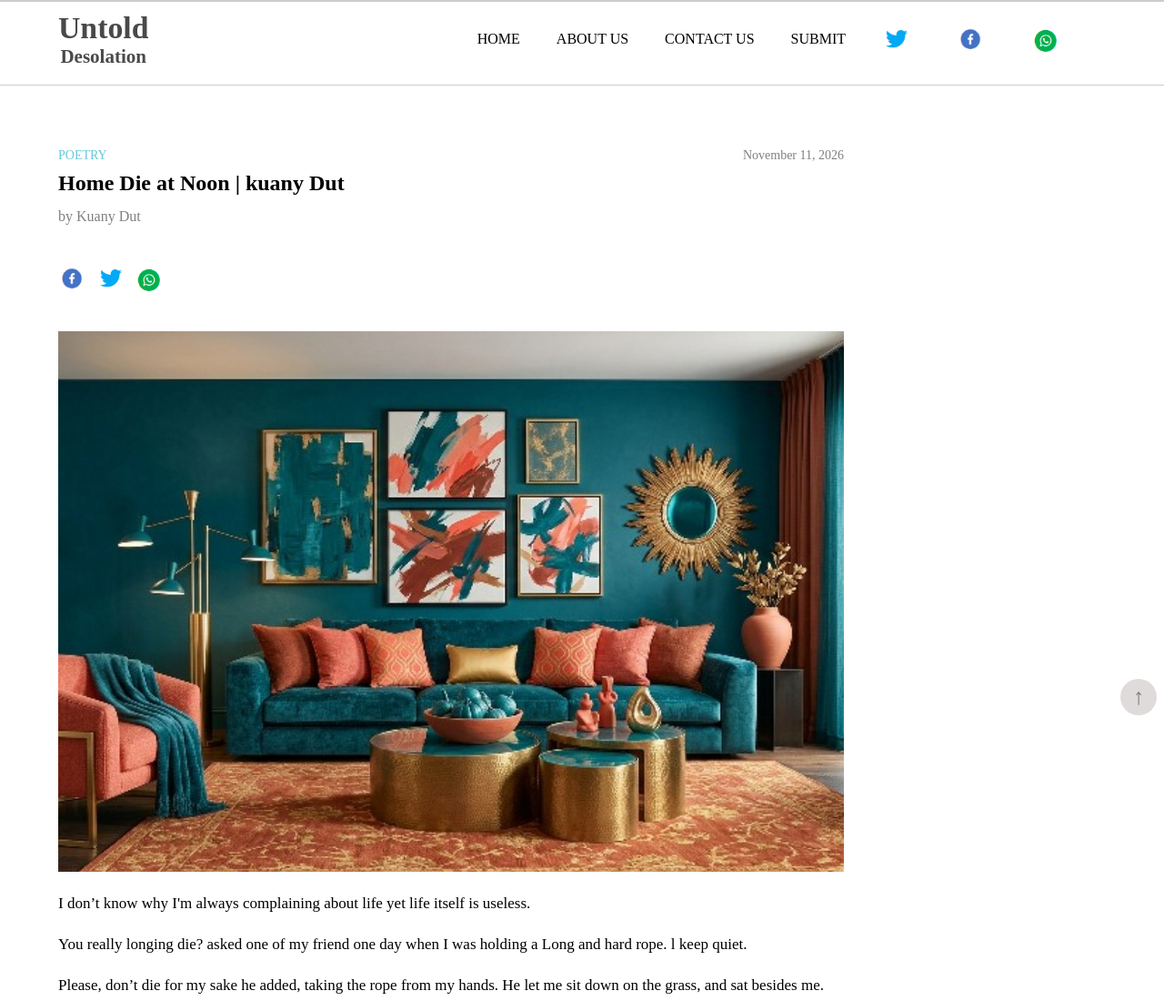
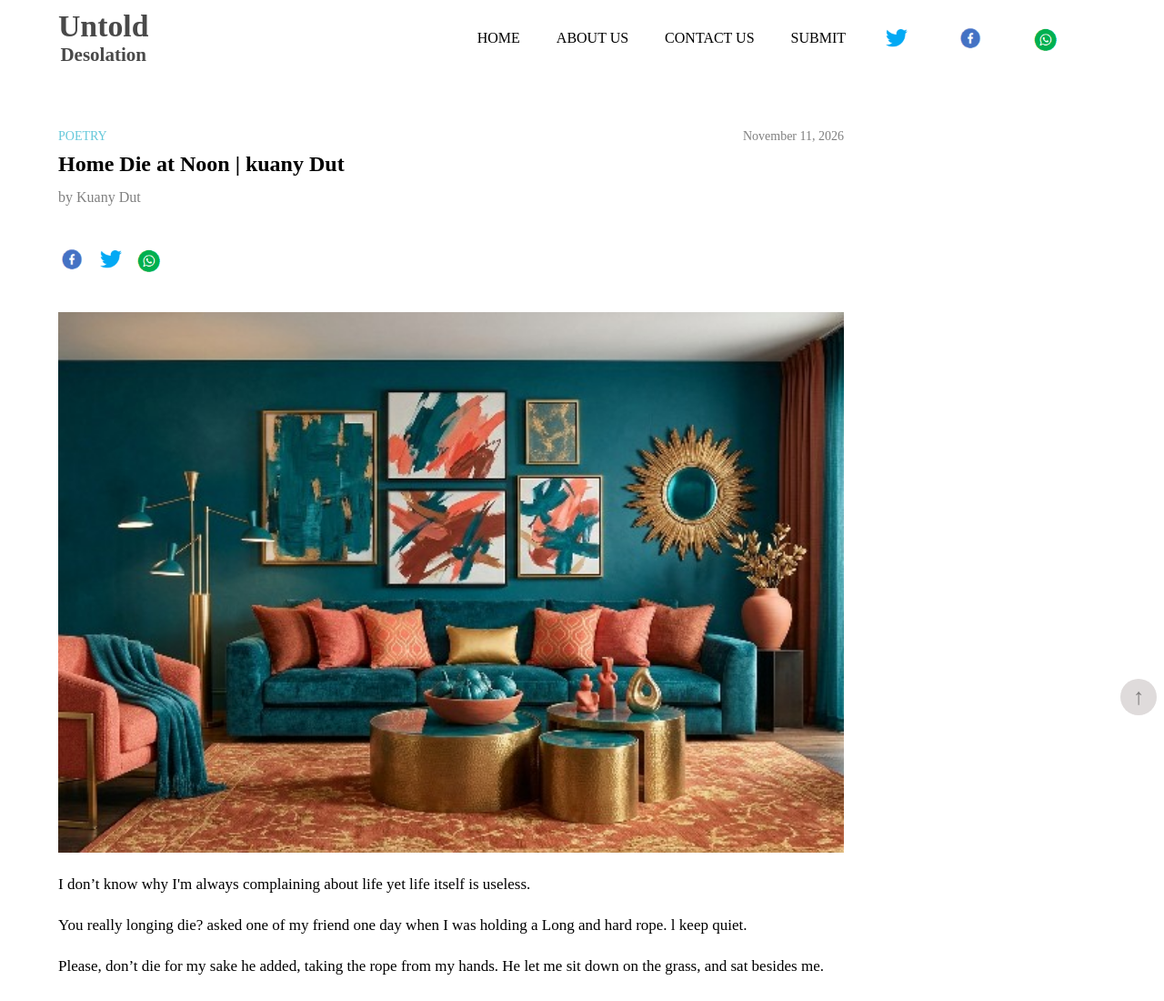
Before and after one commit to Healing-word/healing-word, a plain HTML site: page grief1.html in a window 1280 px wide. Shown: the top 1100 px of the page at 91% size. Drawn offline with Linux system fonts and the light colour scheme; some icons are missing; a web font is replaced by a local one.

Commit message:
Update grief1.html

```diff
--- a/grief1.html
+++ b/grief1.html
@@ -25,7 +25,7 @@
 
 
   <section class="header">
-<hr style="border: none; height: 1.5px; background-color: #cccccc;">
+
          <nav>
 
 <div style="font-family: 'Bodoni Moda', serif; color: black; font-size: 22.5px; background-color: white; text-align: center; font-weight: 700; color: black" ><a style="color:;" href="/"><h2 >Untold</h2>
@@ -90,8 +90,7 @@
 
      </nav>
 
-<br>
- <hr style="border: none; height: 1.5px; background-color: #cccccc;">
+
   </section>
 
 
```
